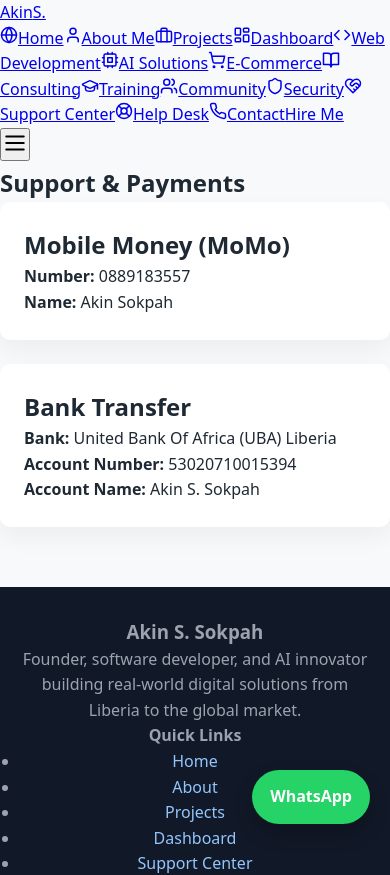
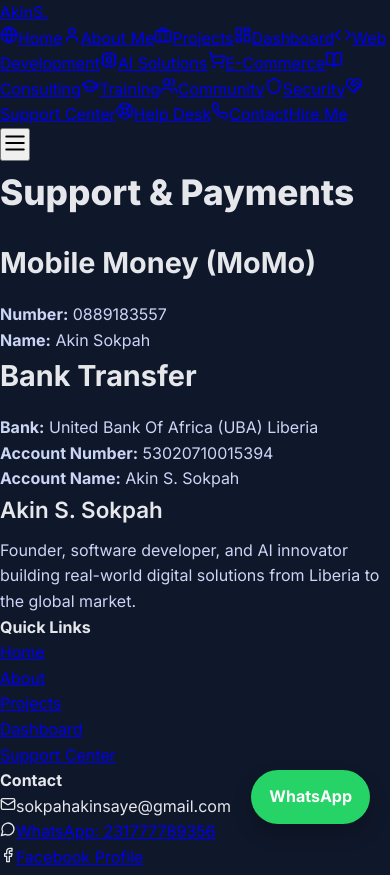
Before and after one commit to stech-hub/Sokpah-Tech-Platform, a React (Vite) app: page /payment in a window 390 px wide. Shown: the top 875 px of the page. Built offline with nearby package versions, Linux system fonts and the light colour scheme.

Commit message:
Update index.css

```diff
--- a/src/index.css
+++ b/src/index.css
@@ -1,185 +1,216 @@
-/* RESET */
+/* ============================================================
+   GLOBAL RESET & BASE STYLES
+   ============================================================ */
+
 * {
-  box-sizing: border-box;
   margin: 0;
   padding: 0;
+  box-sizing: border-box;
+}
+
+html {
+  scroll-behavior: smooth;
 }
 
 body {
-  font-family: system-ui, -apple-system, BlinkMacSystemFont, "Segoe UI",
-    Roboto, Oxygen, Ubuntu, Cantarell, "Open Sans", "Helvetica Neue",
-    sans-serif;
-  background: #f8f9fb;
-  color: #1f2933;
+  font-family: "Inter", system-ui, -apple-system, BlinkMacSystemFont, sans-serif;
+  background-color: #0f172a;
+  color: #e5e7eb;
   line-height: 1.6;
 }
 
-/* NAVBAR */
+/* ============================================================
+   LAYOUT CONTAINERS
+   ============================================================ */
+
+.container {
+  max-width: 1200px;
+  margin: 0 auto;
+  padding: 0 20px;
+}
+
+.section {
+  padding: 80px 0;
+}
+
+.section-dark {
+  background-color: #020617;
+}
+
+/* ============================================================
+   TYPOGRAPHY
+   ============================================================ */
+
+h1 {
+  font-size: 3rem;
+  font-weight: 800;
+  margin-bottom: 20px;
+}
+
+h2 {
+  font-size: 2.2rem;
+  font-weight: 700;
+  margin-bottom: 16px;
+}
+
+h3 {
+  font-size: 1.4rem;
+  font-weight: 600;
+  margin-bottom: 10px;
+}
+
+p {
+  font-size: 1rem;
+  color: #cbd5f5;
+  max-width: 700px;
+}
+
+/* ============================================================
+   BUTTONS
+   ============================================================ */
+
+.btn {
+  display: inline-block;
+  padding: 14px 24px;
+  border-radius: 10px;
+  font-weight: 600;
+  text-decoration: none;
+  transition: all 0.3s ease;
+}
+
+.btn-primary {
+  background: linear-gradient(135deg, #2563eb, #38bdf8);
+  color: #fff;
+}
+
+.btn-primary:hover {
+  transform: translateY(-2px);
+  opacity: 0.9;
+}
+
+.btn-outline {
+  border: 1px solid #38bdf8;
+  color: #38bdf8;
+}
+
+.btn-outline:hover {
+  background-color: #38bdf8;
+  color: #020617;
+}
+
+/* ============================================================
+   NAVBAR
+   ============================================================ */
+
 .navbar {
-  background: #ffffff;
-  border-bottom: 1px solid #e5e7eb;
   position: sticky;
   top: 0;
-  z-index: 1000;
+  z-index: 100;
+  background-color: rgba(2, 6, 23, 0.95);
+  border-bottom: 1px solid rgba(255, 255, 255, 0.08);
 }
 
-.navbar-container {
-  max-width: 1200px;
-  margin: auto;
-  padding: 14px 20px;
+.navbar-inner {
   display: flex;
+  justify-content: space-between;
   align-items: center;
-  justify-content: space-between;
+  height: 72px;
 }
 
-.brand {
+.nav-logo {
   font-size: 1.3rem;
-  font-weight: 700;
+  font-weight: 800;
+  color: #38bdf8;
   text-decoration: none;
-  color: #111827;
 }
 
-.brand span {
-  color: #2563eb;
+.nav-links {
+  display: flex;
+  gap: 24px;
 }
 
-/* NAV LINKS */
-.navbar-links a {
-  margin-right: 18px;
+.nav-links a {
+  color: #cbd5f5;
   text-decoration: none;
-  color: #374151;
   font-weight: 500;
 }
 
-.navbar-links a.active {
-  color: #2563eb;
+.nav-links a:hover {
+  color: #38bdf8;
 }
 
-/* ACTION BUTTONS */
-.navbar-actions {
-  display: flex;
-  gap: 10px;
+/* ============================================================
+   HERO SECTION
+   ============================================================ */
+
+.hero {
+  padding: 120px 0;
 }
 
-.btn-primary {
-  background: #2563eb;
-  color: #ffffff;
-  border: none;
-  padding: 10px 18px;
-  border-radius: 6px;
-  cursor: pointer;
-  text-decoration: none;
-  font-weight: 600;
+.hero h1 span {
+  color: #38bdf8;
 }
 
-.btn-primary:hover {
-  background: #1d4ed8;
+.hero-actions {
+  margin-top: 30px;
+  display: flex;
+  gap: 16px;
+  flex-wrap: wrap;
 }
 
-.btn-outline {
-  background: transparent;
-  color: #2563eb;
-  border: 1px solid #2563eb;
-  padding: 10px 18px;
-  border-radius: 6px;
-  cursor: pointer;
-  text-decoration: none;
-  font-weight: 600;
+/* ============================================================
+   CARDS
+   ============================================================ */
+
+.card-grid {
+  display: grid;
+  grid-template-columns: repeat(auto-fit, minmax(240px, 1fr));
+  gap: 24px;
+  margin-top: 40px;
 }
 
-.btn-outline:hover {
-  background: #2563eb;
-  color: #ffffff;
+.card {
+  background-color: #020617;
+  border: 1px solid rgba(255, 255, 255, 0.06);
+  border-radius: 16px;
+  padding: 24px;
+  transition: transform 0.3s ease;
 }
 
-/* PAGE LAYOUT */
-.page {
-  max-width: 900px;
-  margin: 40px auto;
-  padding: 0 20px;
+.card:hover {
+  transform: translateY(-6px);
 }
 
-.page h1 {
-  font-size: 2rem;
-  margin-bottom: 10px;
+/* ============================================================
+   FOOTER
+   ============================================================ */
+
+.footer {
+  padding: 60px 0;
+  border-top: 1px solid rgba(255, 255, 255, 0.08);
+  background-color: #020617;
 }
 
-.page p {
-  margin-bottom: 20px;
-  color: #4b5563;
+.footer p {
+  margin-top: 10px;
+  font-size: 0.9rem;
+  color: #94a3b8;
 }
 
-/* CARDS */
-.form-card,
-.payment-card {
-  background: #ffffff;
-  padding: 24px;
-  border-radius: 10px;
-  margin-bottom: 24px;
-  box-shadow: 0 10px 25px rgba(0, 0, 0, 0.05);
-}
+/* ============================================================
+   RESPONSIVE
+   ============================================================ */
 
-/* FORM */
-label {
-  display: block;
-  margin-bottom: 6px;
-  font-weight: 600;
-}
-
-select,
-textarea {
-  width: 100%;
-  padding: 10px;
-  border-radius: 6px;
-  border: 1px solid #d1d5db;
-  margin-bottom: 18px;
-  font-size: 1rem;
-}
-
-textarea {
-  min-height: 120px;
-  resize: vertical;
-}
-
-/* PAYMENT NOTE */
-.payment-note {
-  background: #eff6ff;
-  border-left: 4px solid #2563eb;
-  padding: 20px;
-  border-radius: 6px;
-}
-
-/* FOOTER */
-footer {
-  margin-top: 60px;
-  background: #111827;
-  color: #9ca3af;
-  padding: 30px 20px;
-  text-align: center;
-}
-
-footer a {
-  color: #93c5fd;
-  text-decoration: none;
-  margin: 0 8px;
-}
-
-footer a:hover {
-  text-decoration: underline;
-}
-
-/* RESPONSIVE */
 @media (max-width: 768px) {
-  .navbar-container {
-    flex-direction: column;
-    align-items: flex-start;
+  h1 {
+    font-size: 2.2rem;
   }
 
-  .navbar-links {
-    margin-top: 10px;
+  h2 {
+    font-size: 1.8rem;
   }
 
-  .navbar-actions {
-    margin-top: 10px;
+  .nav-links {
+    gap: 14px;
   }
 }
```
